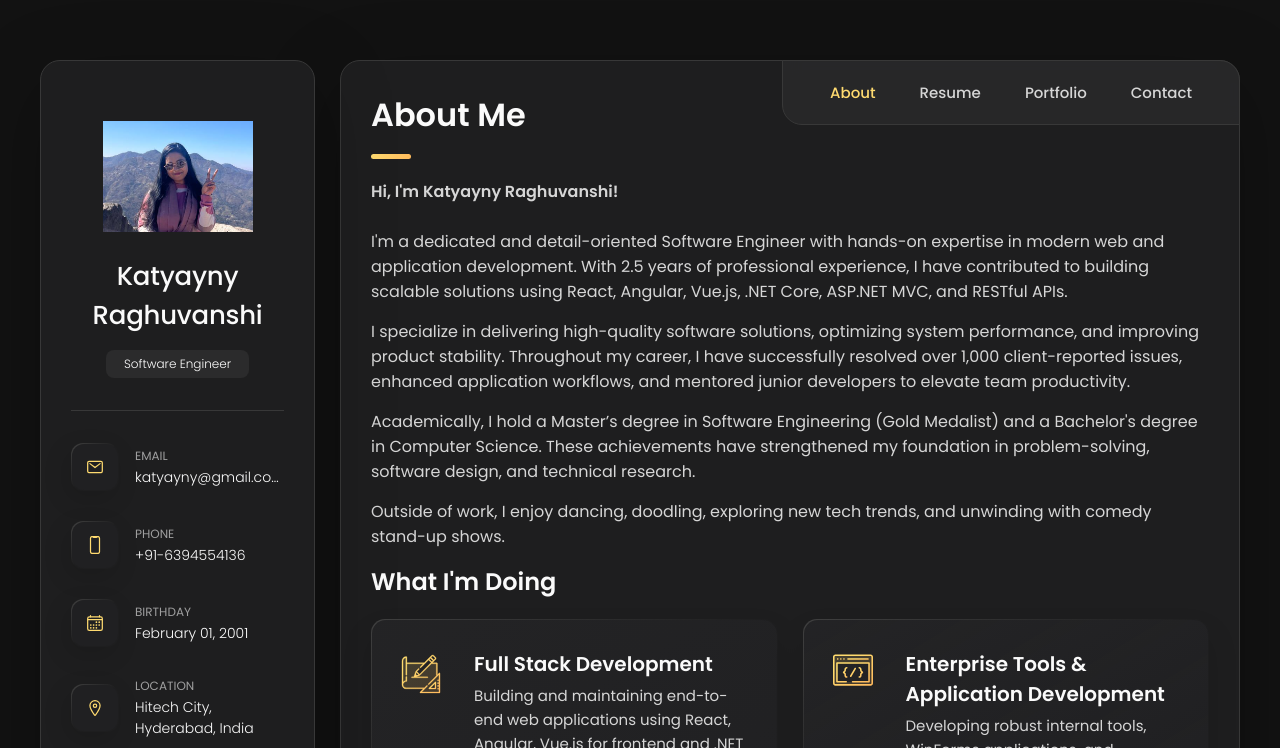
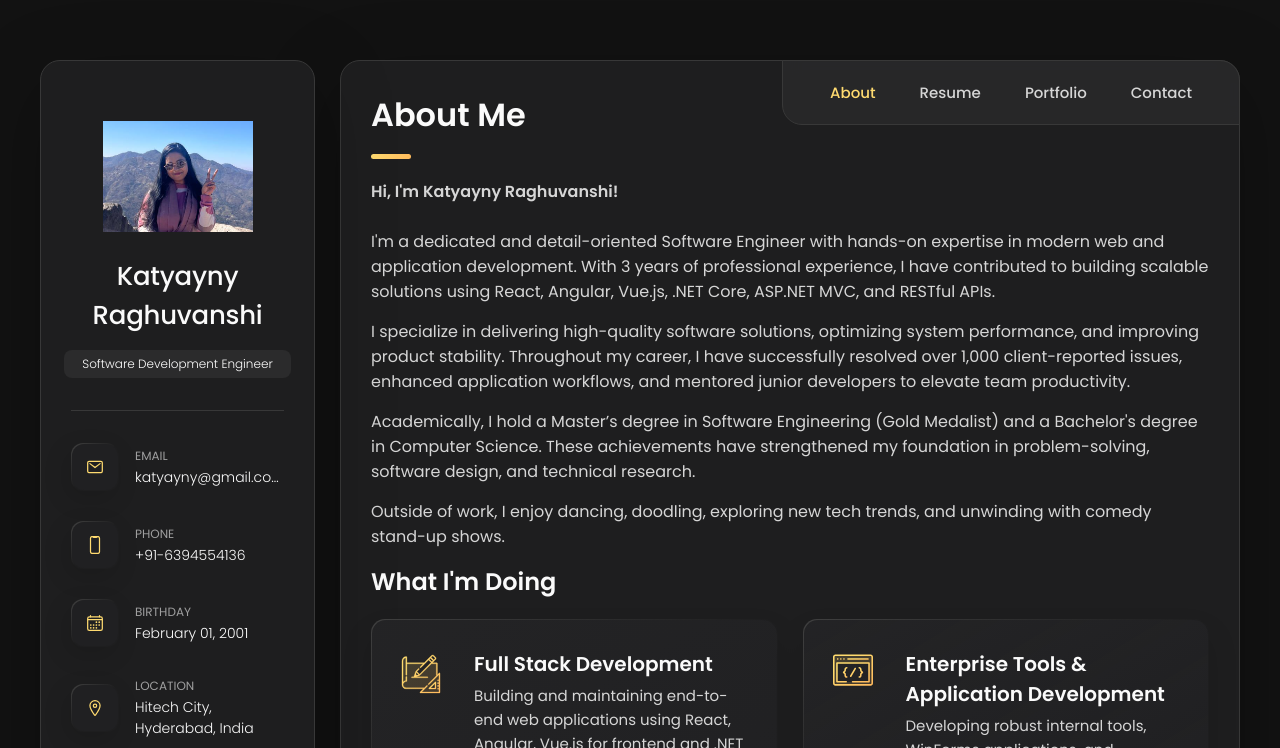
Before and after one commit to KatyaynyRaghuvanshi/PortfolioWebsite, a plain HTML site: page index.html in a window 1280 px wide. Shown: the top 748 px of the page. Drawn offline with nearby package versions, Linux system fonts and the light colour scheme.

Commit message:
Update index.html

```diff
--- a/index.html
+++ b/index.html
@@ -34,7 +34,7 @@
         </figure>
         <div class="info-content">
           <h1 class="name" title="Katyayny Raghuvanshi">Katyayny <br>Raghuvanshi</h1>
-          <p class="title">Software Engineer</p>
+          <p class="title">Software Development Engineer</p>
         </div>
         <button class="info_more-btn" data-sidebar-btn>
           <span>Show Contacts</span>
@@ -127,7 +127,7 @@
         <h4 class="about-subtitle">Hi, I'm Katyayny Raghuvanshi!</h4><br>
         <p class="about-description">
           I'm a dedicated and detail-oriented Software Engineer with hands-on expertise in modern web and application
-          development. With 2.5 years of professional experience, I have contributed to building scalable solutions using
+          development. With 3 years of professional experience, I have contributed to building scalable solutions using
           React, Angular, Vue.js, .NET Core, ASP.NET MVC, and RESTful APIs.
         </p>
         <p class="about-description">
@@ -286,7 +286,7 @@
               <div class="title-wrapper">
                 <h5 class="h5">Programming Languages:</h5>
               </div>
-              <p class="skills-subtext">C\#, VB.NET, JavaScript</p>
+              <p class="skills-subtext">C#, VB.NET, JavaScript</p>
             </li>
             <li class="skills-item">
               <div class="title-wrapper">
```
